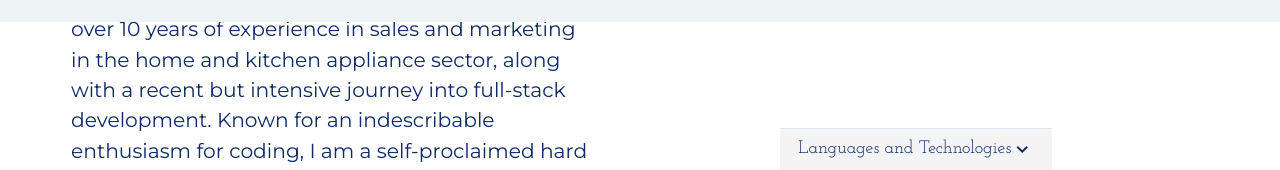
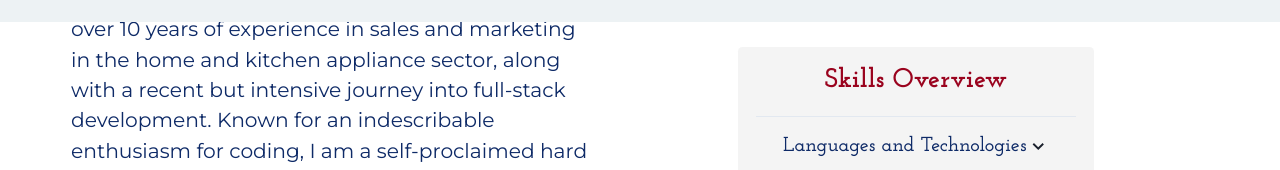
Before and after one commit to EhsanAsh/EhsanAsh-Portfolio, a React (Vite) app: page /portfolio in a window 1280 px wide. Shown: the part 778-948 px from the top of the page. Built offline with nearby package versions, Linux system fonts and the light colour scheme; a web font is replaced by a local one.

Commit message:
perf: Update skillList component to use Chakra UI Accordion instead of Table

```diff
--- a/src/components/skillList/index.jsx
+++ b/src/components/skillList/index.jsx
@@ -2,7 +2,7 @@
 //  component which will be used in Portfolio page.
 // Used followings as a reference:
 // https://fontawesome.com/docs/web/use-with/react/add-icons
-// https://chakra-ui.com/docs/components/table/usage
+// https://chakra-ui.com/docs/components/accordion
 // https://cssgradient.io/
 // =========================================================
 
@@ -15,8 +15,6 @@ import {
     AccordionButton,
     AccordionPanel,
     AccordionIcon,
-    List,
-    ListItem,
     Card,
     Heading,
     Box
@@ -42,40 +40,49 @@ const SkillList = () => {
 
         return (
             <>
-                <AccordionItem>
-                    <Heading
+                <AccordionItem p={2}>
+                    <Heading>
+                        <AccordionButton>
+                            <Box
+                                as="span"
+                                flex='1'
+                                textAlign='left'
+                                fontSize={{ base: 'sm', sm: 'md', md: 'lg' }}
                                 color={'brand.darkBlue'}
-                        textAlign={'center'}
                                 fontFamily={'josefinSlabTitle'}
-                        fontSize={{ base: 'xs', md: 'sm' }}
+                                fontWeight={'600'}
                             >
-                        <AccordionButton>
-                            <Box as="span" flex='1' textAlign='left'>
                                 {title}
                             </Box>
                             <AccordionIcon />
                         </AccordionButton>
-
                     </Heading>
                     <AccordionPanel>
-                        <List>
                         {skills[0].items.map((item, index) => (
-                                <ListItem
+                            <Box
                                 display={'flex'}
                                 justifyContent={'flex-start'}
                                 alignItems={'center'}
+                                gap={0}
                                 key={index}
+                            >
+                                <Box
                                     w={'100%'}
-                                    // maxW={'80px'}
-                                    p={1}
+                                    maxW={'55px'}
                                     fontSize={'xs'}
+                                    color={'brand.darkBlue'}
+                                >
+                                    <FontAwesomeIcon icon={item.icon} />
+                                </Box>
+                                <Box
+                                    fontSize={{ base: 'xs', md: 'sm' }}
+                                    color={'brand.darkBlue'}
                                     fontWeight={'500'}
                                 >
-                                    <FontAwesomeIcon icon={item.icon} />
                                     {item.name}
-                                </ListItem>
+                                </Box>
+                            </Box>
                         ))}
-                        </List>
                     </AccordionPanel>
                 </AccordionItem>
             </>
@@ -85,17 +92,17 @@ const SkillList = () => {
     return (
 
         <Card size={'sm'} variant={'skills'}>
-            <Accordion
-                // display={'flex'}
-                // flexDirection={'column'}
-                // justifyContent={'center'}
-                // alignItems={'center'}
-                // alignSelf={'center'}
-                // w={'100%'}
-                // maxW={'350px'}
-                // minW={'300px'}
-                // pb={5}
+            <Accordion w={'100%'} p={4}>
+                <Heading
+                    textAlign='center'
+                    fontSize={{ base: 'lg', md: 'xl', lg: '2xl' }}
+                    color={'brand.error'}
+                    fontFamily={'josefinSlabTitle'}
+                    fontWeight={'700'}
+                    pb={4}
                 >
+                    Skills Overview
+                </Heading>
                 {renderSkillSection('Languages and Technologies', language)}
                 {renderSkillSection('Frameworks', frameworks)}
                 {renderSkillSection('Database Management', database)}
--- a/src/utils/listData.js
+++ b/src/utils/listData.js
@@ -14,7 +14,6 @@ import {
     faNodeJs,
     faPython,
     faNpm,
-    faGitAlt
 }from '@fortawesome/free-brands-svg-icons';
 import {
     faCode,
@@ -152,7 +151,7 @@ const additional = [{
     items: [
         {
             name: 'Git',
-            icon: faGitAlt,
+            icon: faCode,
         },
         {
             name: 'OOP',
```
Lines whose indentation alone changed are shown as unchanged.
